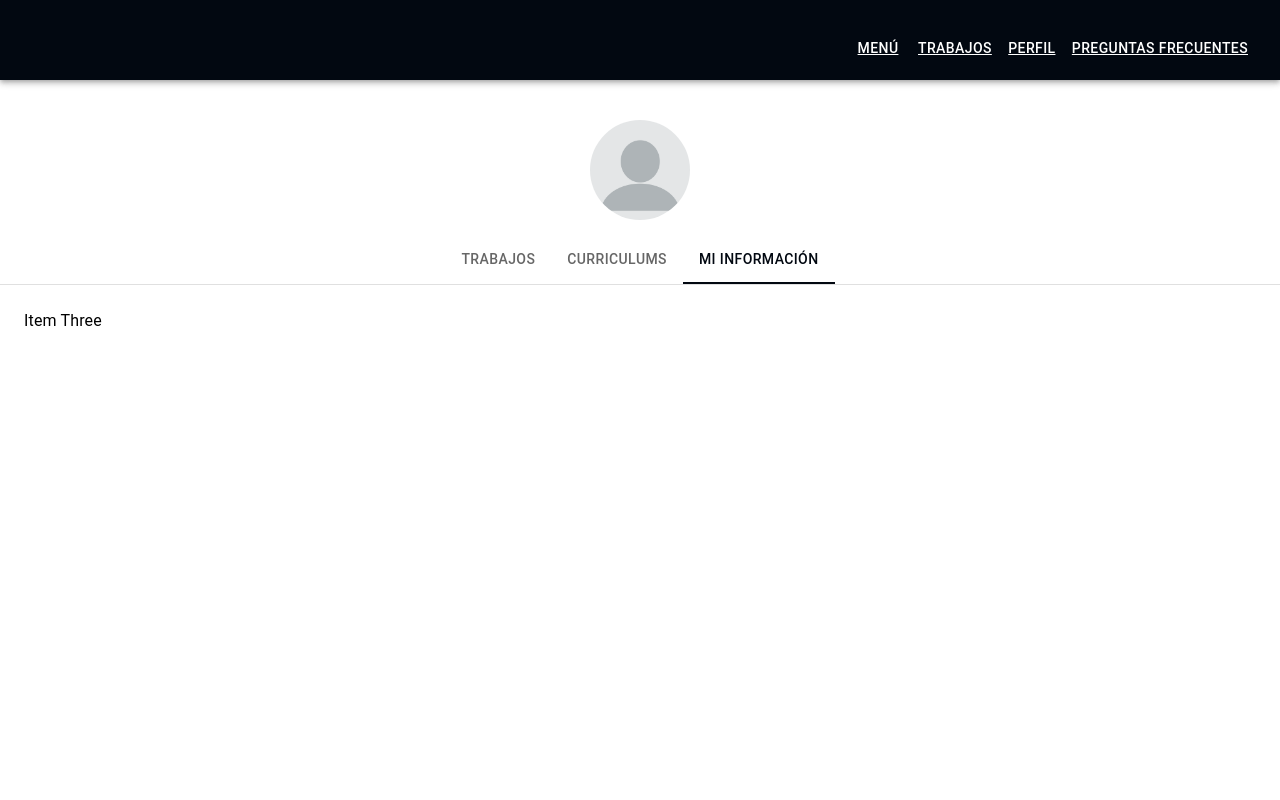
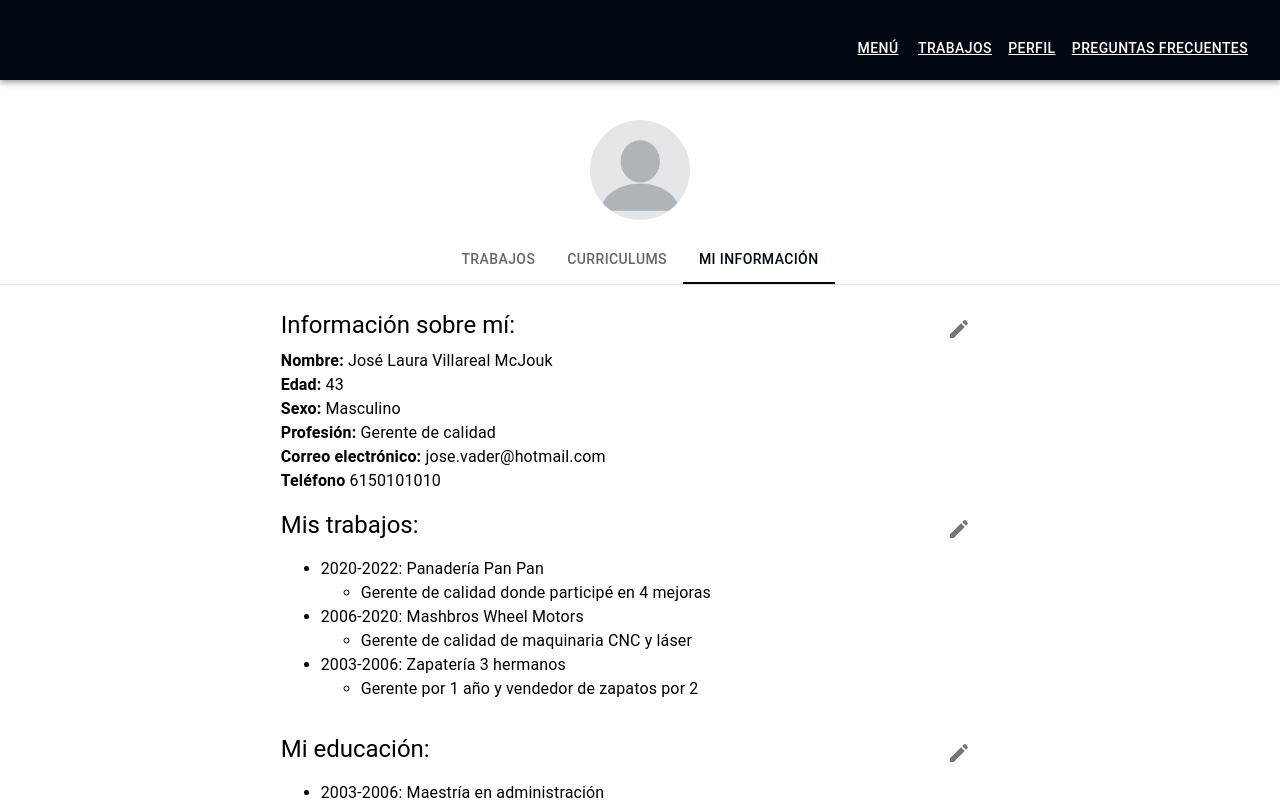
Before and after one commit to MarioBros27/JobFinder, a React (Create React App) app: page /profile in a window 1280 px wide. Both pictures are taken after a click on the tab "MI INFORMACIÓN". Shown: the top 800 px of the page. Built offline with nearby package versions, Linux system fonts and the light colour scheme.

Commit message:
myInfo component done

```diff
--- a/src/routes/job.js
+++ b/src/routes/job.js
@@ -165,9 +165,6 @@ export default function Job() {
                                     <li>Tener un enfoque siempre orientado al resultado.</li>
                                     <li>Disponibilidad de transporte y responsable.</li>
                                 </ul>
-                                {/* <List>
-                                    <ListItem sx={{ display: 'list-item' }}> asdhiuia</ListItem>
-                                </List> */}
                             </Grid>
                         </Grid>
                         {jobId > 0 &&
--- /dev/null
+++ b/src/routes/myInfo.js
@@ -0,0 +1,180 @@
+import { Grid, Typography, Chip } from "@mui/material"
+import EditIcon from '@mui/icons-material/Edit';
+import IconButton from '@mui/material/IconButton';
+import LocalOfferIcon from '@mui/icons-material/LocalOffer';
+const skills = [
+    {
+        skill: "6 sigma"
+    },
+    {
+        skill: "Calidad"
+    },
+    {
+        skill: "Simulación"
+    },
+    {
+        skill: "CNC"
+    },
+]
+export default function MyInfo() {
+    return (
+        <Grid container direction="row"
+            justifyContent="center"
+            alignItems="center">
+            <Grid item container xs={7} spacing={2}>
+
+                <Grid item container >
+                    <Grid item container xs={12} >
+                        <Grid item xs={11}>
+                            <Typography variant="h5">
+                                Información sobre mí:
+                            </Typography>
+                        </Grid>
+                        <Grid item xs={1}>
+
+                            <IconButton edge="end" aria-label="delete">
+                                <EditIcon />
+                            </IconButton>
+                        </Grid>
+                    </Grid>
+                    <Grid item container xs={12} direction="column">
+                        <Grid item>
+                            <Typography variant="h7">
+                                <b> Nombre: </b> José Laura Villareal McJouk
+                            </Typography>
+                        </Grid>
+                        <Grid item>
+                            <Typography variant="h7">
+                                <b> Edad: </b> 43
+                            </Typography>
+                        </Grid>
+                        <Grid item>
+                            <Typography variant="h7">
+                                <b> Sexo: </b> Masculino
+                            </Typography>
+                        </Grid>
+                        <Grid item>
+                            <Typography variant="h7">
+                                <b> Profesión: </b> Gerente de calidad
+                            </Typography>
+                        </Grid>
+                        <Grid item>
+                            <Typography variant="h7">
+                                <b> Correo electrónico: </b> jose.vader@hotmail.com
+                            </Typography>
+                        </Grid>
+                        <Grid item>
+                            <Typography variant="h7">
+                                <b> Teléfono </b> 6150101010
+                            </Typography>
+                        </Grid>
+                    </Grid>
+                </Grid>
+                <Grid item container xs={12}>
+
+
+                    <Grid item container xs={12}>
+                        <Grid item xs={11}>
+                            <Typography variant="h5">
+                                Mis trabajos:
+                            </Typography>
+                            <ul>
+                                <li>2020-2022: Panadería Pan Pan
+                                    <ul>
+                                        <li>
+                                            Gerente de calidad donde participé en 4 mejoras
+                                        </li>
+                                    </ul>
+                                </li>
+                                <li>2006-2020: Mashbros Wheel Motors
+                                    <ul>
+                                        <li>
+                                            Gerente de calidad de maquinaria CNC y láser
+                                        </li>
+                                    </ul>
+                                </li>
+                                <li>2003-2006: Zapatería 3 hermanos
+                                    <ul>
+                                        <li>
+                                            Gerente por 1 año y vendedor de zapatos por 2
+                                        </li>
+                                    </ul>
+                                </li>
+                            </ul>
+                        </Grid>
+                        <Grid item xs={1}>
+
+                            <IconButton edge="end" aria-label="delete">
+                                <EditIcon />
+                            </IconButton>
+                        </Grid>
+                    </Grid>
+                </Grid>
+
+                <Grid item container xs={12}>
+                    <Grid item container xs={12}>
+                        <Grid item xs={11}>
+                            <Typography variant="h5">
+                                Mi educación:
+                            </Typography>
+                            <ul>
+
+                                <li>2003-2006: Maestría en administración
+                                    <ul>
+                                        <li>
+                                            UACH
+                                        </li>
+                                    </ul>
+                                </li>
+
+                                <li>1999-2003: Ingeniería industrial
+                                    <ul>
+                                        <li>
+                                            UACH
+                                        </li>
+                                    </ul>
+                                </li>
+                                <li>1996-1999: Bachillerato
+                                    <ul>
+                                        <li>
+                                            Colegio de Bachilleres no 69
+                                        </li>
+                                    </ul>
+                                </li>
+                            </ul>
+                        </Grid>
+                        <Grid item xs={1}>
+
+                            <IconButton edge="end" aria-label="delete">
+                                <EditIcon />
+                            </IconButton>
+                        </Grid>
+                    </Grid>
+                </Grid>
+                <Grid item container xs={12}>
+                    <Grid item container xs={12}>
+                        <Grid item xs={11}>
+                            <Typography variant="h5">
+                                Mis habilidades:
+                            </Typography>
+
+                        </Grid>
+                        <Grid item xs={1}>
+
+                            <IconButton edge="end" aria-label="delete">
+                                <EditIcon />
+                            </IconButton>
+                        </Grid>
+                    </Grid>
+                    <Grid item container xs={12} spacing={2}>
+                        {skills.map((element, index) => (
+                            <Grid item>
+                                <Chip style={{ margin: 2 }} key={index} icon={<LocalOfferIcon />} label={element.skill} size="small" />
+                            </Grid>
+                        ))}
+                    </Grid>
+                </Grid>
+            </Grid>
+        </Grid>
+    )
+}
--- a/src/routes/tabs.js
+++ b/src/routes/tabs.js
@@ -6,7 +6,7 @@ import Typography from '@mui/material/Typography';
 import Box from '@mui/material/Box';
 import MyJobs from './myJobs'
 import Curriculums from './curriculums'
-
+import MyInfo from './myInfo'
 function TabPanel(props) {
     const { children, value, index, ...other } = props;
 
@@ -57,13 +57,13 @@ export default function ProfileTabs() {
                 </Tabs>
             </Box>
             <TabPanel value={value} index={0}>
-        <MyJobs/>
+                <MyJobs />
             </TabPanel>
             <TabPanel value={value} index={1}>
-        <Curriculums/>
+                <Curriculums />
             </TabPanel>
             <TabPanel value={value} index={2}>
-        Item Three
+                <MyInfo />
             </TabPanel>
         </Box>
     );
```
Lines whose indentation alone changed are shown as unchanged.
